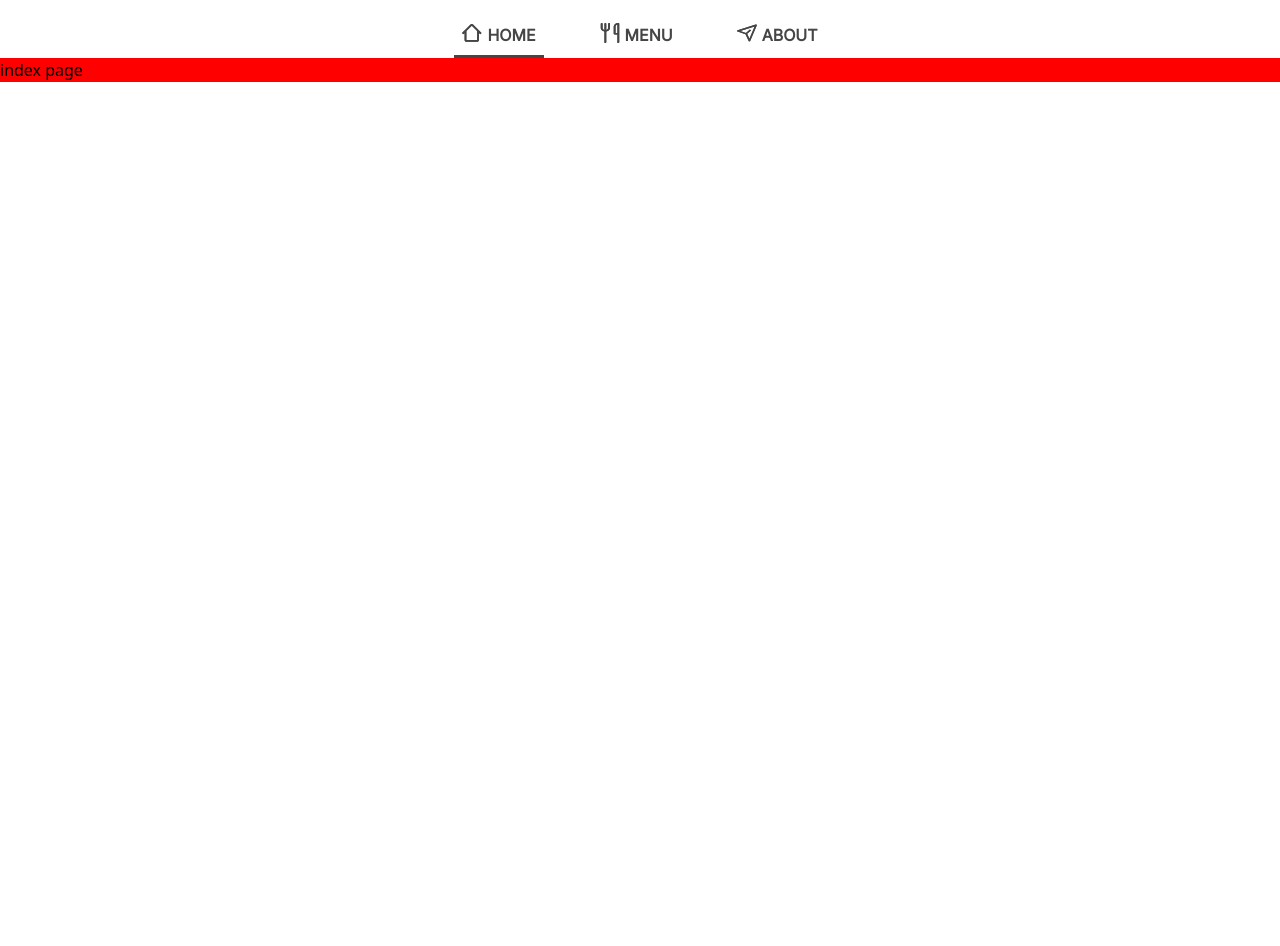
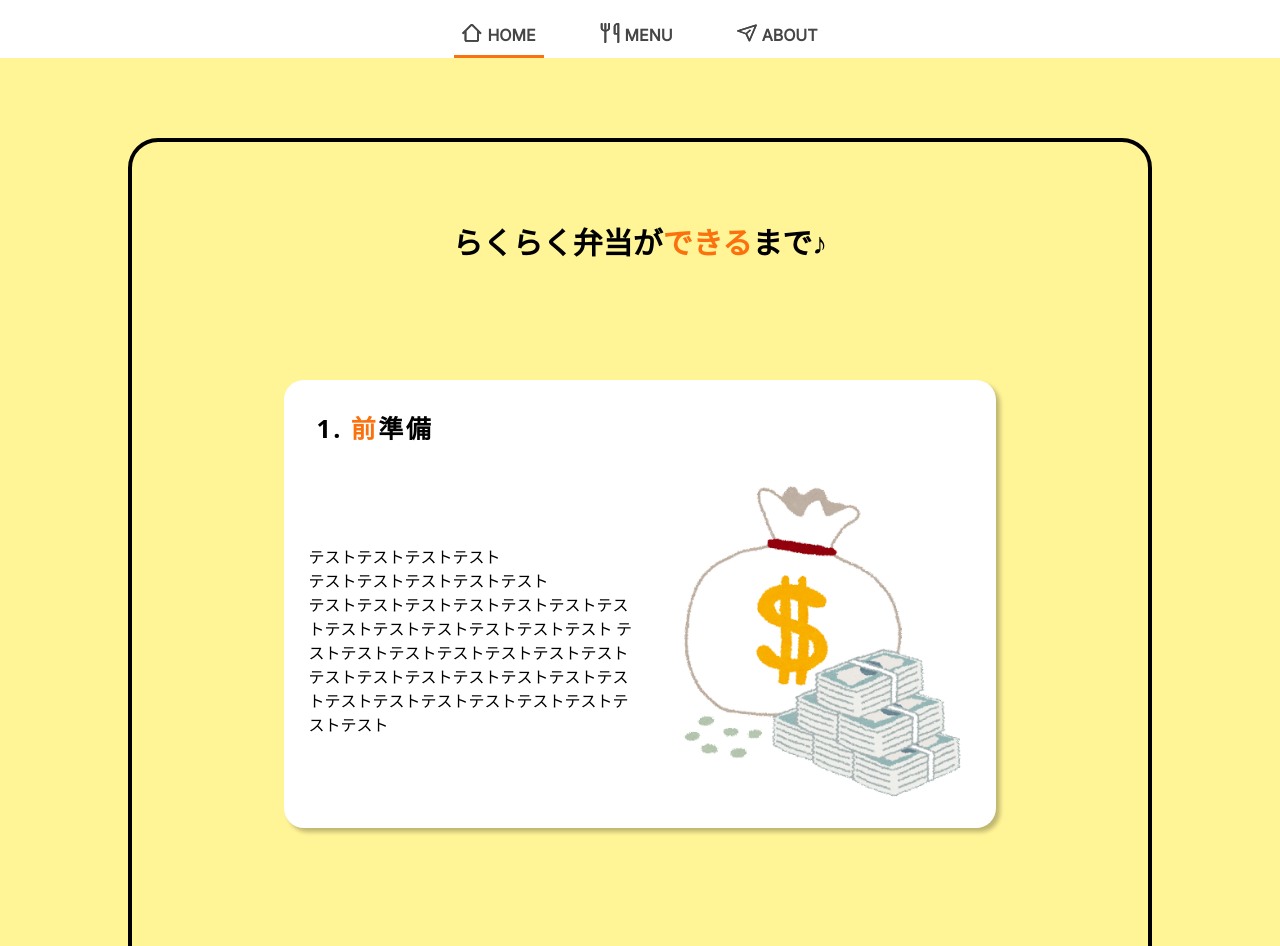
Before and after one commit to HarukiOkamoto/rakuraku, a Nuxt app: page / in a window 1280 px wide. Shown: the top 946 px of the page. Before the commit the page ends 800 px from the top, so only its background shows below. Built offline with nearby package versions, Linux system fonts and the light colour scheme.

Commit message:
content end

```diff
--- /dev/null
+++ b/components/content1.vue
@@ -0,0 +1,80 @@
+<template>
+    <div class="intro-content">
+        <div class="sub-title">
+            <h2 class="index">1.</h2>
+            <h2><span>前</span>準備</h2>
+        </div>
+        <div class="content-area">
+            <div class="intro-text">
+                <p>テストテストテストテスト</p>
+                <p>テストテストテストテストテスト</p>
+                <p>テストテストテストテストテストテストテストテストテストテストテストテストテスト
+                    テストテストテストテストテストテストテストテストテストテストテストテストテストテストテストテストテストテストテストテストテストテスト
+                </p>
+            </div>
+            <div class="intro-img">
+                <img src="@/assets/images/content1.png" alt="">
+            </div>
+        </div>
+    </div>
+</template>
+
+<style scoped>
+.intro-content {
+    width: 70%;
+    background-color: white;
+    border-radius: 20px;
+    box-shadow: 4px 4px 4px rgba(0, 0, 0, 0.25);
+    margin: 15vh auto;
+
+}
+
+.sub-title {
+    padding-top: 4vh;
+    padding-left: 4vh;
+}
+
+.sub-title h2 {
+    font-size: 25px;
+    letter-spacing: .1em;
+}
+
+.sub-title span {
+    color: #FB710E;
+}
+
+.index {
+    float: left;
+    margin-right: 1vh;
+}
+
+.content-area {
+    width: 100%;
+    margin: 3vh auto;
+    display: flex;
+    align-items: center;
+    padding-bottom: 2vh;
+}
+
+.intro-text {
+    font-family: 'Noto Sans JP';
+    width: 50%;
+}
+
+.intro-text p {
+    font-size: 16px;
+    padding-left: 3vh
+}
+
+.intro-img {
+    width: 50%;
+    padding: 1vh;
+    margin-left: auto;
+}
+
+.intro-img img {
+    width: 300px;
+    height: auto;
+    margin: 0 auto;
+}
+</style>
--- /dev/null
+++ b/components/content2.vue
@@ -0,0 +1,78 @@
+<template>
+    <div class="intro-content">
+        <div class="sub-title">
+            <h2 class="index">2.</h2>
+            <h2><span>調</span>理</h2>
+        </div>
+        <div class="content-area">
+            <div class="intro-img">
+                <img src="@/assets/images/content1.png" alt="">
+            </div>
+            <div class="intro-text">
+                <p>テストテストテストテスト</p>
+                <p>テストテストテストテストテスト</p>
+                <p>テストテストテストテストテストテストテストテストテストテストテストテストテスト
+                    テストテストテストテストテストテストテストテストテストテストテストテストテストテストテストテストテストテストテストテストテストテスト
+                </p>
+            </div>
+        </div>
+    </div>
+</template>
+
+<style scoped>
+.intro-content {
+    width: 70%;
+    background-color: white;
+    border-radius: 20px;
+    box-shadow: 4px 4px 4px rgba(0, 0, 0, 0.25);
+    margin: 5vh auto;
+}
+
+.sub-title {
+    padding-top: 4vh;
+    padding-left: 4vh;
+}
+
+.sub-title h2 {
+    font-size: 25px;
+    letter-spacing: .1em;
+}
+
+.sub-title span {
+    color: #FB710E;
+}
+
+.index {
+    float: left;
+    margin-right: 1vh;
+}
+
+.content-area {
+    width: 100%;
+    margin: 3vh auto;
+    display: flex;
+    align-items: center;
+    padding-bottom: 2vh;
+}
+
+.intro-text {
+    font-family: 'Noto Sans JP';
+    width: 50%;
+}
+
+.intro-text p {
+    font-size: 16px;
+    padding-right: 3vh;
+}
+
+.intro-img {
+    width: 50%;
+    padding: 1vh;
+}
+
+.intro-img img {
+    width: 300px;
+    height: auto;
+    margin: 0 auto;
+}
+</style>
--- /dev/null
+++ b/components/content3.vue
@@ -0,0 +1,80 @@
+<template>
+    <div class="intro-content">
+        <div class="sub-title">
+            <h2 class="index">3.</h2>
+            <h2>皆さんの<span>もと</span>へ</h2>
+        </div>
+        <div class="content-area">
+            <div class="intro-text">
+                <p>テストテストテストテスト</p>
+                <p>テストテストテストテストテスト</p>
+                <p>テストテストテストテストテストテストテストテストテストテストテストテストテスト
+                    テストテストテストテストテストテストテストテストテストテストテストテストテストテストテストテストテストテストテストテストテストテスト
+                </p>
+            </div>
+            <div class="intro-img">
+                <img src="@/assets/images/content1.png" alt="">
+            </div>
+        </div>
+    </div>
+</template>
+
+<style scoped>
+.intro-content {
+    width: 70%;
+    background-color: white;
+    border-radius: 20px;
+    box-shadow: 4px 4px 4px rgba(0, 0, 0, 0.25);
+    margin: 15vh auto;
+
+}
+
+.sub-title {
+    padding-top: 4vh;
+    padding-left: 4vh;
+}
+
+.sub-title h2 {
+    font-size: 25px;
+    letter-spacing: .1em;
+}
+
+.sub-title span {
+    color: #FB710E;
+}
+
+.index {
+    float: left;
+    margin-right: 1vh;
+}
+
+.content-area {
+    width: 100%;
+    margin: 3vh auto;
+    display: flex;
+    align-items: center;
+    padding-bottom: 2vh;
+}
+
+.intro-text {
+    font-family: 'Noto Sans JP';
+    width: 50%;
+}
+
+.intro-text p {
+    font-size: 16px;
+    padding-left: 3vh
+}
+
+.intro-img {
+    width: 50%;
+    padding: 1vh;
+    margin-left: auto;
+}
+
+.intro-img img {
+    width: 300px;
+    height: auto;
+    margin: 0 auto;
+}
+</style>
--- a/layouts/default.vue
+++ b/layouts/default.vue
@@ -1,5 +1,20 @@
+<script setup lang="ts">
+const isFixed = ref(false);
+
+const handleScroll = () => {
+    isFixed.value = window.scrollY > 0; // 100pxを超えたら固定
+};
+
+onMounted(() => {
+    window.addEventListener('scroll', handleScroll);
+});
+
+onBeforeUnmount(() => {
+    window.removeEventListener('scroll', handleScroll);
+});
+</script>
 <template>
-    <div class="header-area">
+    <div :class="{ 'header-area': true, 'fixed': isFixed }">
         <nav class="nav">
             <ul>
                 <NuxtLink :to="{ name: 'index' }" class="N-link">
@@ -50,6 +65,15 @@
 .header-area {
     width: 100%;
     padding-top: 15px;
+    background-color: #FFF;
+}
+
+.fixed {
+    position: fixed;
+    top: 0;
+    left: 0;
+    width: 100%;
+    z-index: 1000;
 }
 
 .nav {
@@ -83,7 +107,7 @@
 
 span {
     font-family: Inter;
-    font-weight: 800;
+    font-weight: bold;
     padding-left: 5px;
     font-size: 16px;
 }
@@ -98,6 +122,6 @@ svg {
 }
 
 .active-link {
-    border-bottom: 3px solid #464646;
+    border-bottom: 3px solid #FB710E;
 }
 </style>
--- a/pages/index.vue
+++ b/pages/index.vue
@@ -1,9 +1,45 @@
 <template>
-    <p>index page</p>
+    <div class="content">
+        <div class="inner-line">
+            <div class="main-title">
+                <h1>らくらく弁当が<span>できる</span>まで♪</h1>
+            </div>
+            <Content1 />
+            <Content2 />
+            <Content3 />
+        </div>
+
+    </div>
 </template>
 
 <style scoped>
-p {
-    background-color: rgb(255, 0, 0);
+.content {
+    width: 100%;
+    height: auto;
+    background-color: #FFF496;
+    padding-top: 10vh;
+    padding-bottom: 10vh;
+}
+
+.inner-line {
+    width: 80%;
+    margin: 0 auto;
+    border: 4px solid #000;
+    border-radius: 30px;
+}
+
+.main-title {
+    font-family: 'Noto Sans JP';
+    font-weight: bold;
+    text-align: center;
+    margin-top: 10vh;
+}
+
+.main-title h1 {
+    font-size: 30px;
+}
+
+span {
+    color: #FB710E;
 }
 </style>
```
Also changed, not shown: assets/images/content1.png (added).
